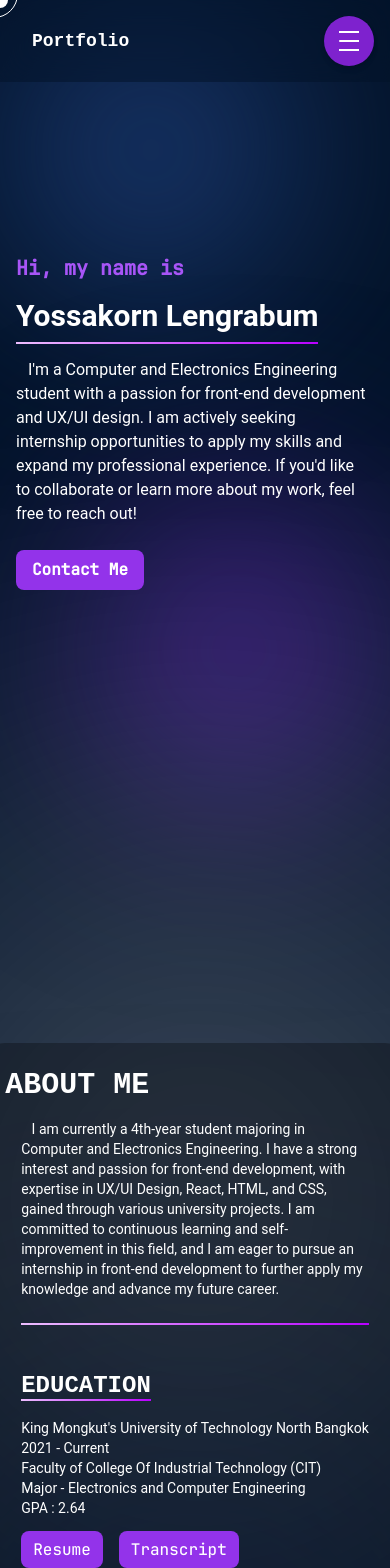
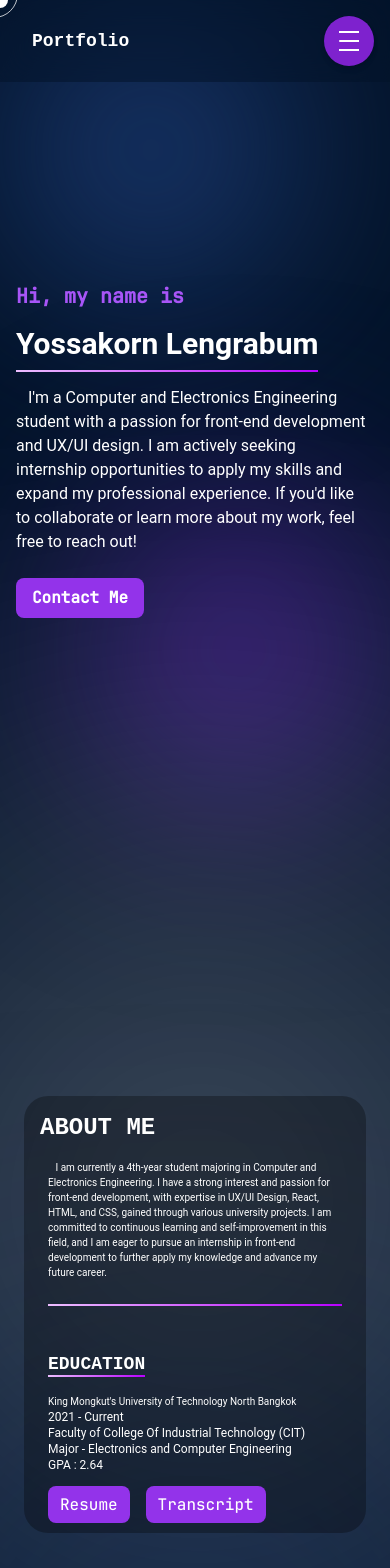
Before and after one commit to MeenYossakorn/Portfolio, a React (Create React App) app: page / in a window 390 px wide. Shown: the top 1568 px of the page. Built offline with nearby package versions, Linux system fonts and the light colour scheme.

Commit message:
Update responsive Myskill.js
26/10/2024 - 18:20

```diff
--- a/src/components/Content/About.js
+++ b/src/components/Content/About.js
@@ -6,13 +6,13 @@ const About = () => {
     <section id="AboutMe">
       <div>
         <div className="flex items-center justify-center min-h-screen text-white p-6 md:p-12 font-roboto scrollbar-hide mt-12 relative">
-          <div className="max-w-[1300px] bg-black bg-opacity-30 space-y-4 rounded-3xl p-6 md:p-8">
-            <h1 className="text-3xl md:text-4xl font-bold mb-4 font-roboto-mono">
+          <div className="max-w-[470px] sm:max-w-[640px] md:max-w-[1300px] bg-black bg-opacity-30 space-y-4 rounded-3xl p-4 sm:p-6 md:p-8">
+            <h1 className="text-2xl sm:text-3xl md:text-4xl font-bold mb-4 font-roboto-mono">
               ABOUT ME
             </h1>
-            <div className="mt-4 px-4 md:px-10">
+            <div className="mt-4 px-2 sm:px-4 md:px-10">
               <div>
-                <p className="font-roboto text-sm md:text-base">
+                <p className="font-roboto text-[10px] sm:text-xs md:text-base">
                   &nbsp;&nbsp; I am currently a 4th-year student majoring in
                   Computer and Electronics Engineering. I have a strong interest
                   and passion for front-end development, with expertise in UX/UI
@@ -36,25 +36,25 @@ const About = () => {
                   </div>
 
                   <div className="flex-1 mt-4 md:mt-0 md:ml-8">
-                    <h2 className="text-2xl font-semibold font-roboto-mono mb-2 relative inline-block after:content-[''] after:absolute after:left-0 after:bottom-[1px] after:w-full after:h-0.5 after:bg-gradient-purple">
+                    <h2 className="text-lg sm:text-2xl font-semibold font-roboto-mono mb-2 relative inline-block after:content-[''] after:absolute after:left-0 after:bottom-[1px] after:w-full after:h-0.5 after:bg-gradient-purple">
                       EDUCATION
                     </h2>
 
                     <div className="mt-2">
-                      <p className="text-sm md:text-base font-roboto whitespace-nowrap overflow-x-auto">
+                      <p className="text-[10px] sm:text-xs md:text-base font-roboto whitespace-nowrap overflow-x-auto">
                         King Mongkut's University of Technology North Bangkok
                       </p>
 
-                      <p className="text-sm md:text-base font-roboto">
+                      <p className="text-xs sm:text-sm md:text-base font-roboto">
                         2021 - Current
                       </p>
-                      <p className="text-sm md:text-base font-roboto">
+                      <p className="text-xs sm:text-sm md:text-base font-roboto">
                         Faculty of College Of Industrial Technology (CIT)
                       </p>
-                      <p className="text-sm md:text-base font-roboto">
+                      <p className="text-xs sm:text-sm md:text-base font-roboto">
                         Major - Electronics and Computer Engineering
                       </p>
-                      <p className="text-sm md:text-base font-roboto">
+                      <p className="text-xs sm:text-sm md:text-base font-roboto">
                         GPA : 2.64
                       </p>
 
--- a/src/components/Content/Intro.js
+++ b/src/components/Content/Intro.js
@@ -4,8 +4,8 @@ import meenPhotoshopHi from "../../assets/Images/Meenphotoshop3-Hi.png";
 const IntroSection = () => {
   return (
     <section id="Intro">
-      <div className="bg-transparent text-white flex items-center justify-center min-h-screen relative flex-col md:flex-row">
-        <div className="max-w-[520px] px-4">
+      <div className="bg-transparent text-white flex items-center justify-center min-h-screen relative flex-col md:flex-row pt-14">
+        <div className="max-w-[560px] px-4">
           <p className="text-purple-500 mb-2 text-xl md:text-2xl font-jetbrains-mono-medium font-bold relative">
             Hi, my name is
           </p>
--- a/src/components/Mouse/MouseEffect.js
+++ b/src/components/Mouse/MouseEffect.js
@@ -27,7 +27,7 @@ const MouseEffect = () => {
       />
       {/* วงกลมใหญ่ */}
       <div
-        className="fixed top-0 left-0 w-12 h-12 bg-transparent rounded-full border-[1px] border-white pointer-events-none transition-transform duration-700 ease-out"
+        className="fixed top-0 left-0 w-12 h-12 bg-transparent rounded-full border-[1px] border-white pointer-events-none transition-transform duration-700 ease-out opacity-75"
         style={{
           transform: `translate(${position.x - 30}px, ${position.y - 30}px)`,
           zIndex: 60, // เพิ่ม z-index
```
